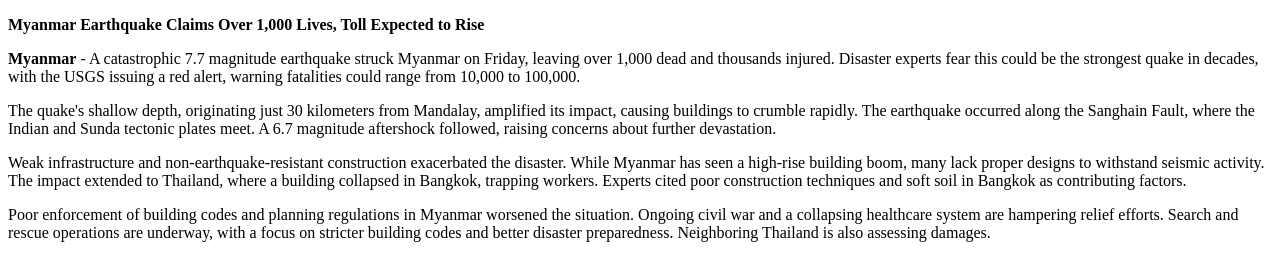
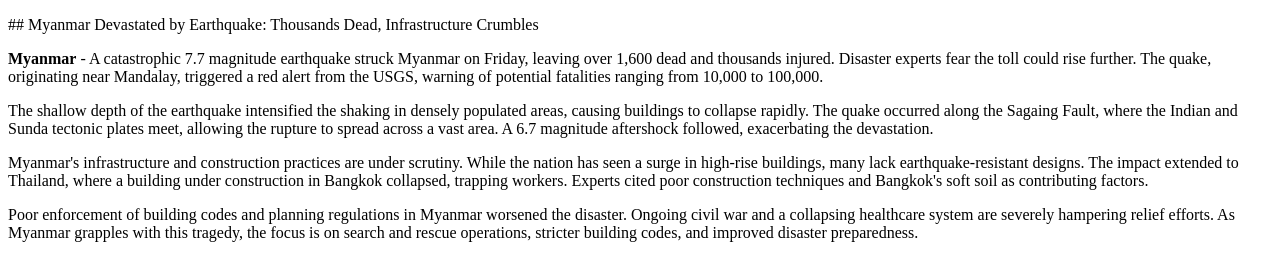
Before and after one commit to Preethika19/my-new-html-example, a plain HTML site: page index.html in a window 1280 px wide. Shown: the top 255 px of the page. Drawn offline with Linux system fonts and the light colour scheme.

Commit message:
Updated HTML and image

```diff
--- a/index.html
+++ b/index.html
@@ -6,7 +6,7 @@
     <title>News Article</title>
 </head>
 <body>
-    <p><strong>Myanmar Earthquake Claims Over 1,000 Lives, Toll Expected to Rise</strong></p><p><strong>Myanmar</strong> - A catastrophic 7.7 magnitude earthquake struck Myanmar on Friday, leaving over 1,000 dead and thousands injured. Disaster experts fear this could be the strongest quake in decades, with the USGS issuing a red alert, warning fatalities could range from 10,000 to 100,000.</p><p>The quake's shallow depth, originating just 30 kilometers from Mandalay, amplified its impact, causing buildings to crumble rapidly. The earthquake occurred along the Sanghain Fault, where the Indian and Sunda tectonic plates meet. A 6.7 magnitude aftershock followed, raising concerns about further devastation.</p><p>Weak infrastructure and non-earthquake-resistant construction exacerbated the disaster. While Myanmar has seen a high-rise building boom, many lack proper designs to withstand seismic activity. The impact extended to Thailand, where a building collapsed in Bangkok, trapping workers. Experts cited poor construction techniques and soft soil in Bangkok as contributing factors.</p><p>Poor enforcement of building codes and planning regulations in Myanmar worsened the situation. Ongoing civil war and a collapsing healthcare system are hampering relief efforts. Search and rescue operations are underway, with a focus on stricter building codes and better disaster preparedness. Neighboring Thailand is also assessing damages.</p>
+    <p>## Myanmar Devastated by Earthquake: Thousands Dead, Infrastructure Crumbles</p><p><strong>Myanmar</strong> - A catastrophic 7.7 magnitude earthquake struck Myanmar on Friday, leaving over 1,600 dead and thousands injured. Disaster experts fear the toll could rise further. The quake, originating near Mandalay, triggered a red alert from the USGS, warning of potential fatalities ranging from 10,000 to 100,000.</p><p>The shallow depth of the earthquake intensified the shaking in densely populated areas, causing buildings to collapse rapidly. The quake occurred along the Sagaing Fault, where the Indian and Sunda tectonic plates meet, allowing the rupture to spread across a vast area. A 6.7 magnitude aftershock followed, exacerbating the devastation.</p><p>Myanmar's infrastructure and construction practices are under scrutiny. While the nation has seen a surge in high-rise buildings, many lack earthquake-resistant designs. The impact extended to Thailand, where a building under construction in Bangkok collapsed, trapping workers. Experts cited poor construction techniques and Bangkok's soft soil as contributing factors.</p><p>Poor enforcement of building codes and planning regulations in Myanmar worsened the disaster. Ongoing civil war and a collapsing healthcare system are severely hampering relief efforts. As Myanmar grapples with this tragedy, the focus is on search and rescue operations, stricter building codes, and improved disaster preparedness.</p>
     <img src="https://raw.githubusercontent.com/Preethika19/my-new-html-example/main/your_image.png" alt="Selected Frame" style="max-width:100%; height:auto;">
 </body>
 </html>
```
